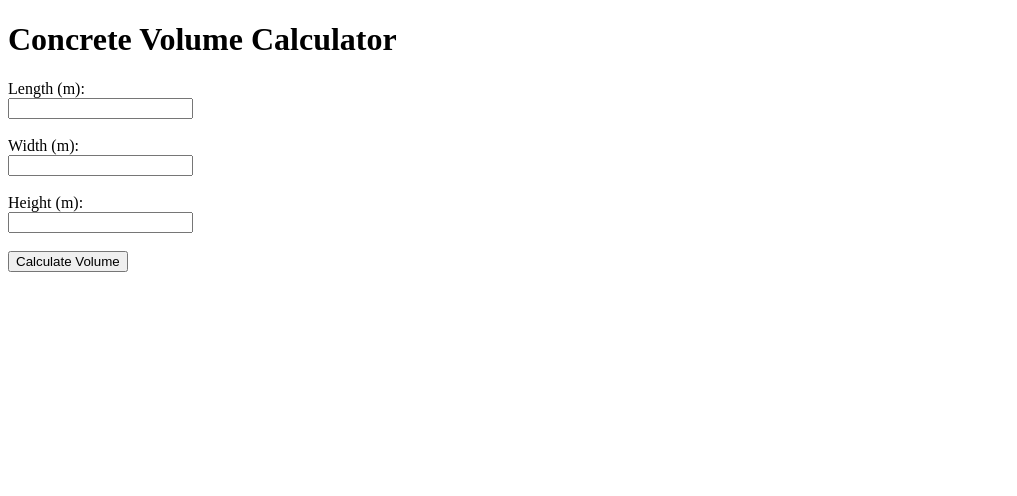
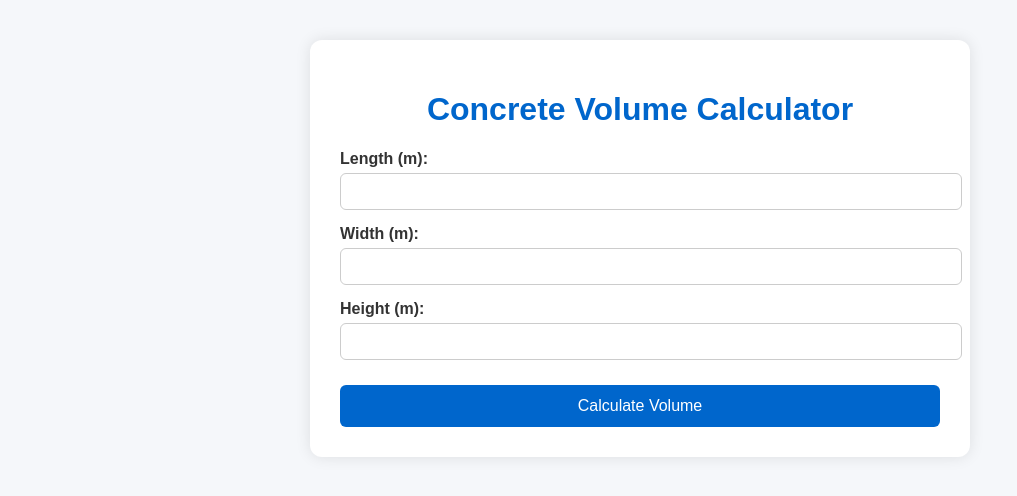
Before and after one commit to rlawal27/concrete-calculator, a Flask app: page / in a window 1280 px wide. Shown: the top 496 px of the page, without its empty margins (0-1017 px from the left). Run offline with Flask 3, Linux system fonts and the light colour scheme.

Commit message:
Enhance UI with styling

```diff
--- a/templates/index.html
+++ b/templates/index.html
@@ -1,37 +1,109 @@
 <!DOCTYPE html>
-<html>
+<html lang="en">
 <head>
     <meta charset="UTF-8">
     <title>Concrete Volume Calculator</title>
+    <style>
+        body {
+            font-family: Arial, sans-serif;
+            background-color: #f5f7fa;
+            color: #333;
+            padding: 40px;
+            margin: 0;
+        }
+
+        .container {
+            max-width: 600px;
+            margin: auto;
+            background-color: #fff;
+            border-radius: 12px;
+            padding: 30px;
+            box-shadow: 0 0 15px rgba(0, 0, 0, 0.1);
+        }
+
+        h1, h2, h3 {
+            text-align: center;
+            color: #0066cc;
+        }
+
+        label {
+            display: block;
+            margin-top: 15px;
+            font-weight: bold;
+        }
+
+        input[type="number"] {
+            width: 100%;
+            padding: 10px;
+            margin-top: 5px;
+            border: 1px solid #ccc;
+            border-radius: 6px;
+        }
+
+        button {
+            margin-top: 25px;
+            width: 100%;
+            padding: 12px;
+            background-color: #0066cc;
+            color: #fff;
+            border: none;
+            border-radius: 6px;
+            font-size: 16px;
+            cursor: pointer;
+        }
+
+        button:hover {
+            background-color: #0055aa;
+        }
+
+        .result-box {
+            background-color: #e8f4fc;
+            padding: 15px;
+            border-radius: 8px;
+            margin-top: 30px;
+        }
+
+        ul {
+            padding-left: 20px;
+        }
+
+        ul li {
+            margin-bottom: 8px;
+        }
+    </style>
 </head>
 <body>
+    <div class="container">
         <h1>Concrete Volume Calculator</h1>
 
         <form method="POST">
-        <label>Length (m):</label><br>
-        <input type="number" step="0.01" name="length" required><br><br>
+            <label for="length">Length (m):</label>
+            <input type="number" step="0.01" name="length" required>
 
-        <label>Width (m):</label><br>
-        <input type="number" step="0.01" name="width" required><br><br>
+            <label for="width">Width (m):</label>
+            <input type="number" step="0.01" name="width" required>
 
-        <label>Height (m):</label><br>
-        <input type="number" step="0.01" name="height" required><br><br>
+            <label for="height">Height (m):</label>
+            <input type="number" step="0.01" name="height" required>
 
             <button type="submit">Calculate Volume</button>
         </form>
 
         {% if result %}
+            <div class="result-box">
                 <h2>Volume: {{ result }} m³</h2>
 
                 {% if materials %}
                     <h3>Estimated Materials:</h3>
                     <ul>
-                <li>Cement: {{ materials.cement }} bags</li>
-                <li>Sand: {{ materials.sand }} m³</li>
-                <li>Granite: {{ materials.granite }} m³</li>
-                <li>Water: {{ materials.water }} liters</li>
+                        <li><strong>Cement:</strong> {{ materials.cement }} bags</li>
+                        <li><strong>Sand:</strong> {{ materials.sand }} m³</li>
+                        <li><strong>Granite:</strong> {{ materials.granite }} m³</li>
+                        <li><strong>Water:</strong> {{ materials.water }} liters</li>
                     </ul>
                 {% endif %}
+            </div>
         {% endif %}
+    </div>
 </body>
 </html>
```
Lines whose indentation alone changed are shown as unchanged.
